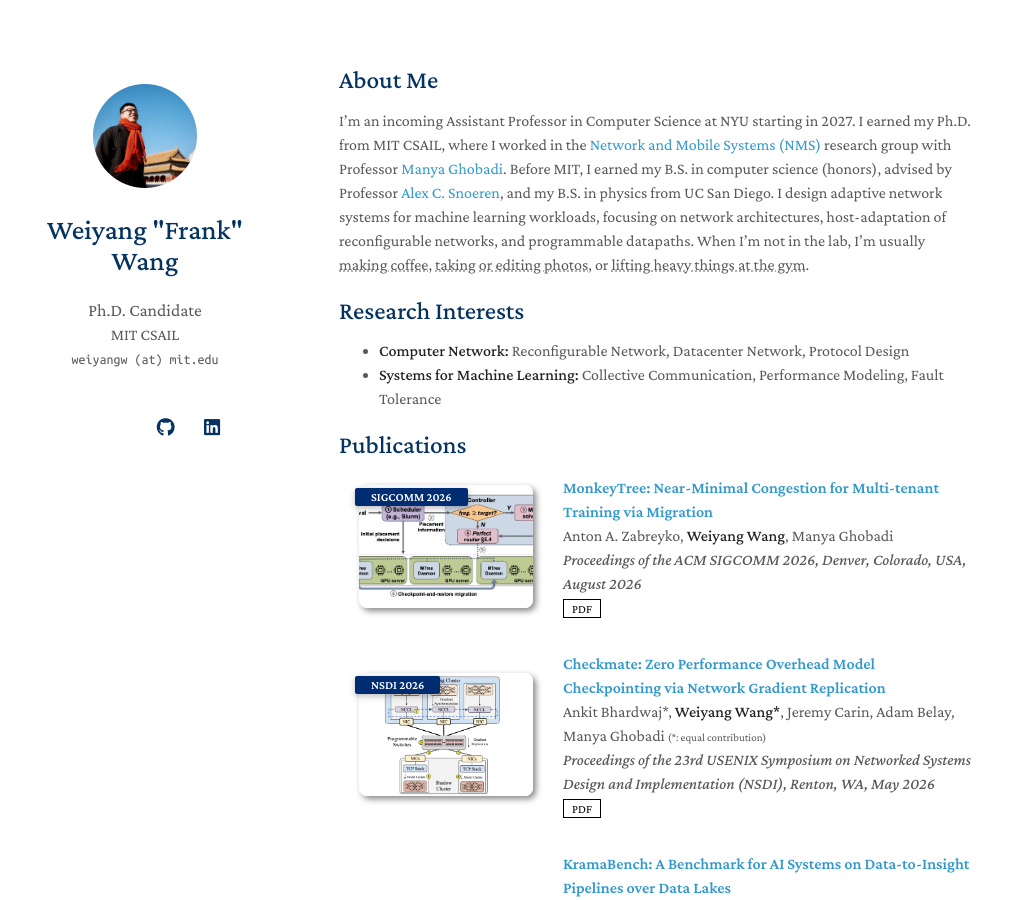
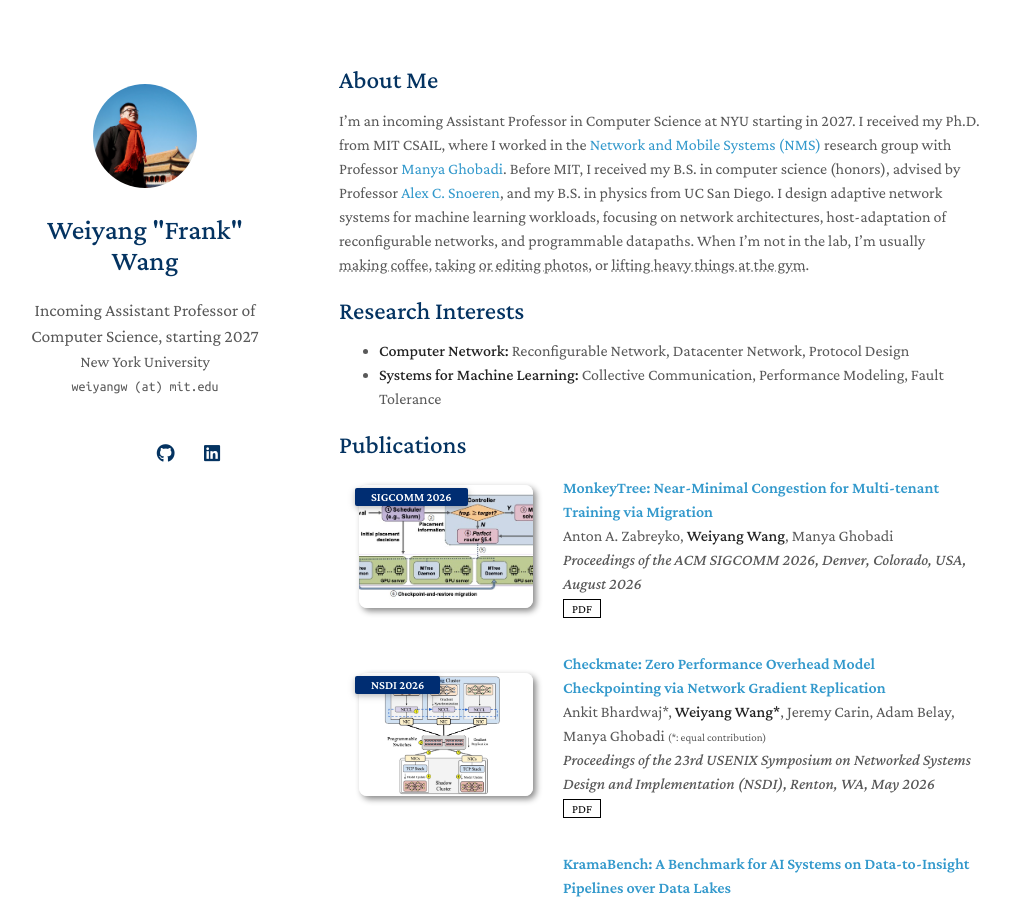
Before and after one commit to Flasew/flasew.github.io, a Jekyll site: the page built from index.md, in a window 1280 px wide and 900 px high. Shown: the whole window, without its empty margins (131-1140 px from the left). Built offline with Jekyll 4.4.1, drawn with Linux system fonts in a browser that asks for light colours; a style sheet for code colours, icons or effects is not loaded.

Commit message:
update aff

```diff
--- a/_config.yml
+++ b/_config.yml
@@ -1,7 +1,7 @@
 # Basic Information
 title: Weiyang "Frank" Wang
-position: Ph.D. Candidate
-affiliation: MIT CSAIL
+position: Incoming Assistant Professor of Computer Science, starting 2027
+affiliation: New York University
 email: weiyangw (at) mit.edu
 
 # Search Engine Optimization (SEO)
--- a/index.md
+++ b/index.md
@@ -3,7 +3,7 @@ layout: homepage
 ---
 
 ## About Me
-I'm an incoming Assistant Professor in Computer Science at NYU starting in 2027. I earned my Ph.D. from MIT CSAIL, where I worked in the [Network and Mobile Systems (NMS)](https://nms-r1.csail.mit.edu/) research group with Professor [Manya Ghobadi](https://people.csail.mit.edu/ghobadi/). Before MIT, I earned my B.S. in computer science (honors), advised by Professor [Alex C. Snoeren](https://cseweb.ucsd.edu/~snoeren/), and my B.S. in physics from UC San Diego. I design adaptive network systems for machine learning workloads, focusing on network architectures, host-adaptation of reconfigurable networks, and programmable datapaths. When I'm not in the lab, I'm usually <span class="tooltip">making coffee<span class="tooltiptext">My favorite coffee beans are natural-processed Ethiopian, and my favorite brew method currently is the Aeropress.<br>
+I'm an incoming Assistant Professor in Computer Science at NYU starting in 2027. I received my Ph.D. from MIT CSAIL, where I worked in the [Network and Mobile Systems (NMS)](https://nms-r1.csail.mit.edu/) research group with Professor [Manya Ghobadi](https://people.csail.mit.edu/ghobadi/). Before MIT, I received my B.S. in computer science (honors), advised by Professor [Alex C. Snoeren](https://cseweb.ucsd.edu/~snoeren/), and my B.S. in physics from UC San Diego. I design adaptive network systems for machine learning workloads, focusing on network architectures, host-adaptation of reconfigurable networks, and programmable datapaths. When I'm not in the lab, I'm usually <span class="tooltip">making coffee<span class="tooltiptext">My favorite coffee beans are natural-processed Ethiopian, and my favorite brew method currently is the Aeropress.<br>
 I'm unofficially maintaining the espresso setup on MIT Stata G9—DO NOT mess up the grind settings!<br>
 My labmate Jeremy Carin maintains an excellent [list of coffee shops](https://jcarin.com/posts/mit-coffee/) in Boston and Cambridge, check it out!</span></span>, <span class="tooltip">taking or editing photos<span class="tooltiptext">Nothing beats a Ricoh GR IIIx!<br>
 I'd like to set up a proper portfolio of photographs in the future.<br>
```
